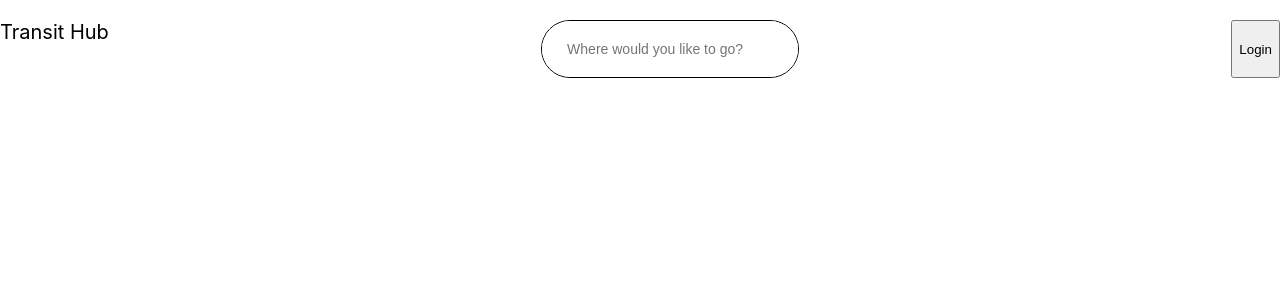
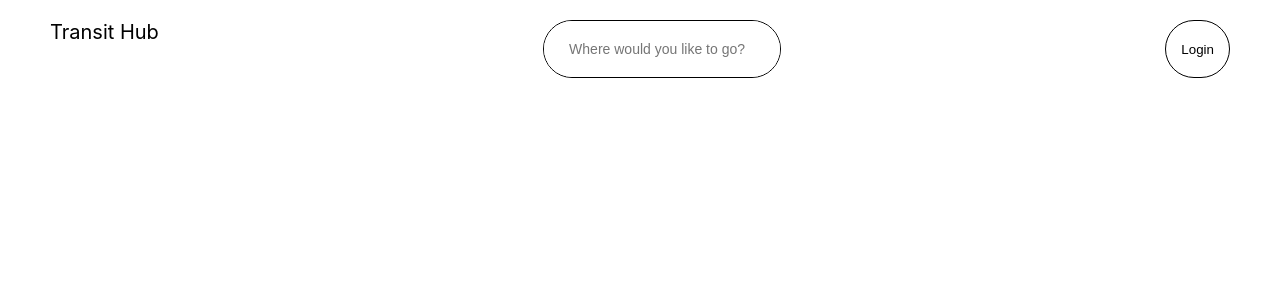
Before and after one commit to TonyADI/transit-hub, a React (Create React App) app: page / in a window 1280 px wide. Shown: the top 300 px of the page. Built offline with nearby package versions, Linux system fonts and the light colour scheme.

Commit message:
Update Navbar.js

```diff
--- a/src/components/Navbar.js
+++ b/src/components/Navbar.js
@@ -4,10 +4,10 @@ import './Navbar.css';
 const Navbar = props => {
     return (
         <div>
-            <nav className="navbar">
+            <nav className="navbar body-padding">
                 <a className="logo-link" href="./">Transit Hub</a>
                 <SearchBar />
-                <button>Login</button>
+                <button className="login-bt navbar-rnd">Login</button>
             </nav>
         </div>
     )
```
